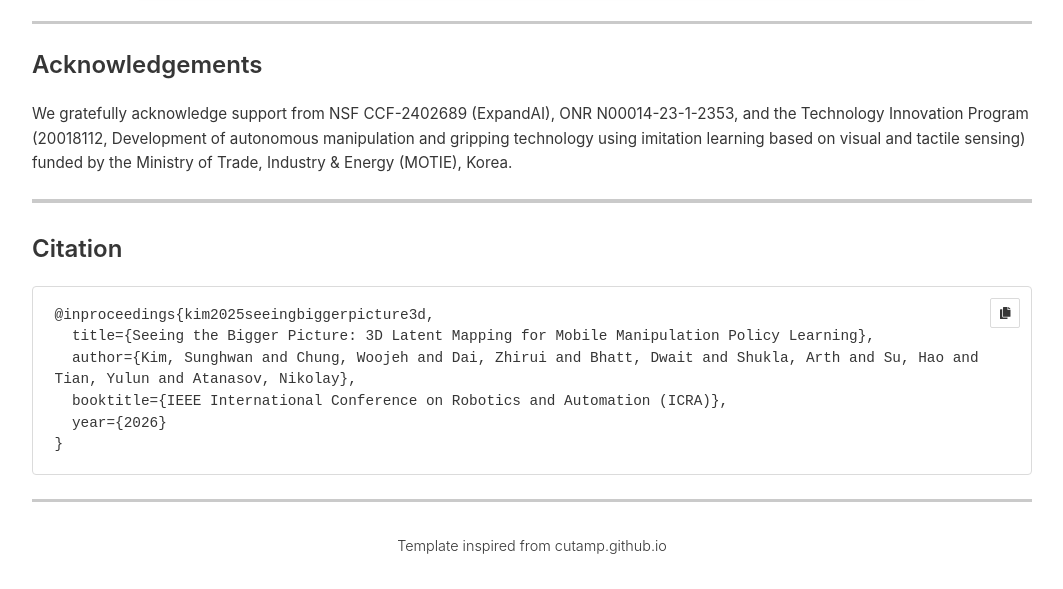
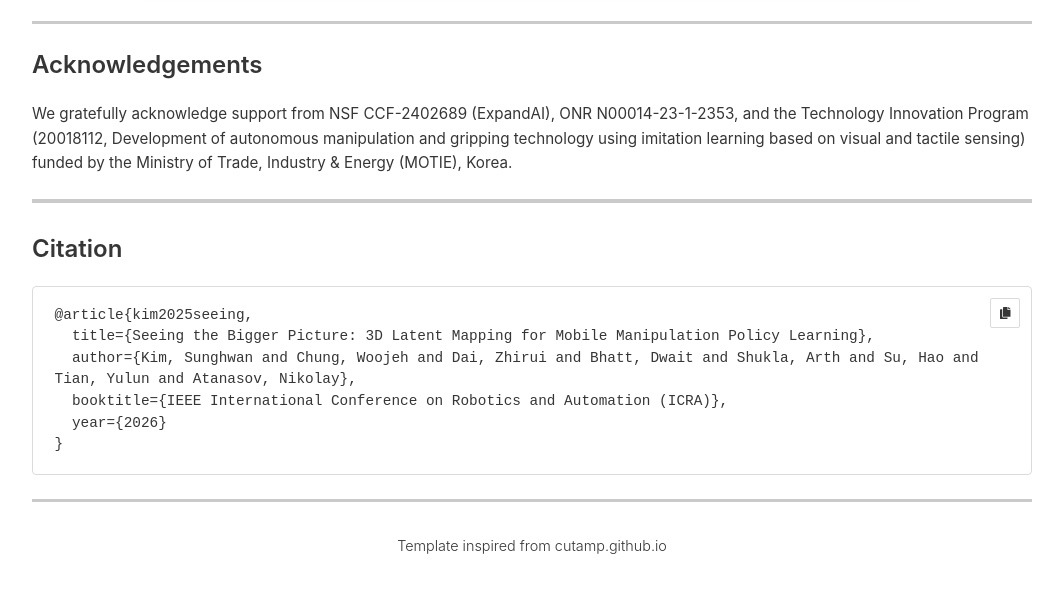
Before and after one commit to ExistentialRobotics/sbp_page, a plain HTML site: page index.html in a window 1280 px wide. Shown: the part 5435-6024 px from the top of the page, without its empty margins (108-1171 px from the left). Drawn offline with nearby package versions, Linux system fonts and the light colour scheme; some icons are missing.

Commit message:
minor change

```diff
--- a/index.html
+++ b/index.html
@@ -177,7 +177,7 @@
                 <!-- Citation section -->
                 <h3 id="BibTeX" class="title is-4">Citation</h3>
                 <div class="is-relative">
-                    <pre class="textarea is-family-code" readonly id="citation-text">@inproceedings{kim2025seeingbiggerpicture3d,
+                    <pre class="textarea is-family-code" readonly id="citation-text">@article{kim2025seeing,
   title={Seeing the Bigger Picture: 3D Latent Mapping for Mobile Manipulation Policy Learning},
   author={Kim, Sunghwan and Chung, Woojeh and Dai, Zhirui and Bhatt, Dwait and Shukla, Arth and Su, Hao and Tian, Yulun and Atanasov, Nikolay},
   booktitle={IEEE International Conference on Robotics and Automation (ICRA)},
```
